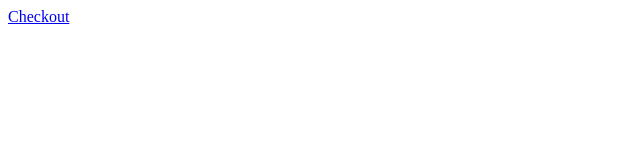
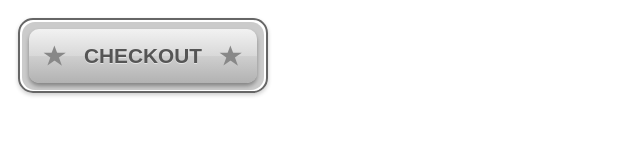
Before and after one commit to concon86/css-button-test, a plain HTML site: page index.html in a window 1280 px wide. Shown: the whole page, without its empty margins (0-640 px from the left). Drawn offline with Linux system fonts and the light colour scheme.

Commit message:
Button change
Exam request btn change

```diff
--- a/css/style.css
+++ b/css/style.css
@@ -11,6 +11,132 @@
     explain your solution.
 
 */
-a {
+body{
 
 }
+a {
+	max-width: 250px;
+	display: block;
+	text-decoration: none;
+	font-family: arial, helvetica, sans-serif;
+	font-weight: bold;
+
+	font-size: 1.3em;
+	position: relative;
+
+padding: 10px;
+
+}
+
+.outer-btn{
+	border-radius: 15px;
+	border: 2px solid #666;
+	padding: 1.5px 2px;
+	-webkit-box-shadow: 0px 2px 4px 0px rgba(0,0,0,0.20);
+    -moz-box-shadow: 0px 2px 4px 0px rgba(0,0,0,0.20);
+    box-shadow: 0px 2px 4px 0px rgba(0,0,0,0.20);
+
+}
+
+.inner-btn{
+	border-radius: 13px;
+	padding: 7px 7px;
+	background: #cbcbcb;
+
+}
+
+.btn {
+	text-transform: uppercase;
+	display: block;
+	padding: 15px 35px;
+	color: #555;
+    text-shadow: 0px 1px 0px rgba(255, 255, 255, .5);
+	border-radius: 10px;
+	text-align: center;
+	-webkit-box-shadow: 0px 3px 4px 0px rgba(0,0,0,0.35);
+    -moz-box-shadow: 0px 3px 4px 0px rgba(0,0,0,0.35);
+    box-shadow: 0px 3px 4px 0px rgba(0,0,0,0.35);
+    background: #eaeaea;
+	background: #f2f2f2;
+	background: -moz-linear-gradient(top,  #f2f2f2 0%, #d8d8d8 50%, #cecece 51%, #b2b2b2 100%);
+	background: -webkit-gradient(linear, left top, left bottom, color-stop(0%,#f2f2f2), color-stop(50%,#d8d8d8), color-stop(51%,#cecece), color-stop(100%,#b2b2b2));
+	background: -webkit-linear-gradient(top,  #f2f2f2 0%,#d8d8d8 50%,#cecece 51%,#b2b2b2 100%);
+	background: -o-linear-gradient(top,  #f2f2f2 0%,#d8d8d8 50%,#cecece 51%,#b2b2b2 100%);
+	background: -ms-linear-gradient(top,  #f2f2f2 0%,#d8d8d8 50%,#cecece 51%,#b2b2b2 100%);
+	background: linear-gradient(to bottom,  #f2f2f2 0%,#d8d8d8 50%,#cecece 51%,#b2b2b2 100%);
+
+
+
+}
+.star{
+	-moz-transform: rotate(35deg);
+	-webkit-transform: rotate(35deg);
+	-ms-transform: rotate(35deg);
+	transform: rotate(35deg);
+	transform: scale(.112,.112);
+
+}
+
+.star1{
+	position: absolute;
+	left:-53px;
+	top:-37px;
+}
+
+.star2{
+	position: absolute;
+	right:-53px;
+	top:-37px;
+}
+
+
+#star-five {
+	margin: 50px 0;
+	position: relative;
+	display: block;
+	color: red;
+	width: 0px; height: 0px;
+	border-right: 100px solid transparent;
+	border-bottom: 70px solid #888888;
+	border-left: 100px solid transparent;
+	-moz-transform: rotate(35deg);
+	-webkit-transform: rotate(35deg);
+	-ms-transform: rotate(35deg);
+	-o-transform: rotate(35deg);
+
+}
+#star-five:before {
+	border-bottom: 80px solid #888888;
+	border-left: 30px solid transparent;
+	border-right: 30px solid transparent;
+	position: absolute;
+	height: 0;
+	width: 0;
+	top: -45px;
+	left: -65px;
+	display: block;
+	content: '';
+	-webkit-transform: rotate(-35deg);
+	-moz-transform: rotate(-35deg);
+	-ms-transform: rotate(-35deg);
+	-o-transform: rotate(-35deg);
+}
+
+	#star-five:after {
+		position: absolute;
+		display: block;
+		color: red;
+		top: 3px;
+		left: -105px;
+		width: 0px;
+		height: 0px;
+		border-right:
+		100px solid transparent;
+		border-bottom: 70px solid #888888;
+		border-left: 100px solid transparent;
+		-webkit-transform: rotate(-70deg);
+		-moz-transform: rotate(-70deg);
+		-ms-transform: rotate(-70deg);
+		-o-transform: rotate(-70deg);
+		content: '';
+}
--- a/index.html
+++ b/index.html
@@ -8,7 +8,21 @@
 <body>
 <!-- do not change the markup -->
 <a href="#">
-  Checkout
+
+ <div class="outer-btn">
+	 <div class="inner-btn">
+	  <span class="star star1">
+	  	<span id="star-five"></span>
+	  </span>
+
+	  <span class="btn">Checkout</span>
+
+	  <span class="star star2">
+	  	<span id="star-five"></span>
+	  </span>
+	</div>
+</div>
+
 </a>
 </body>
 </html>
```
